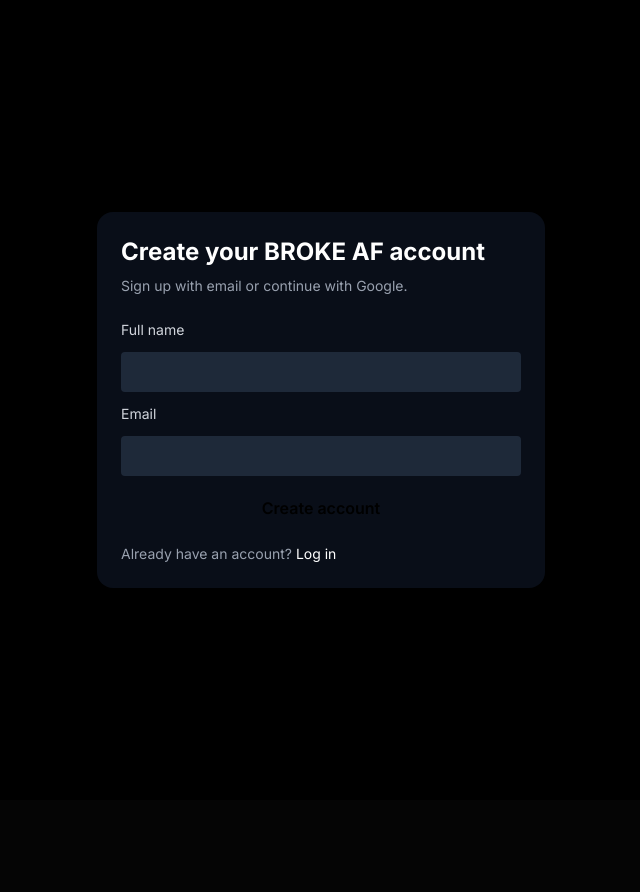
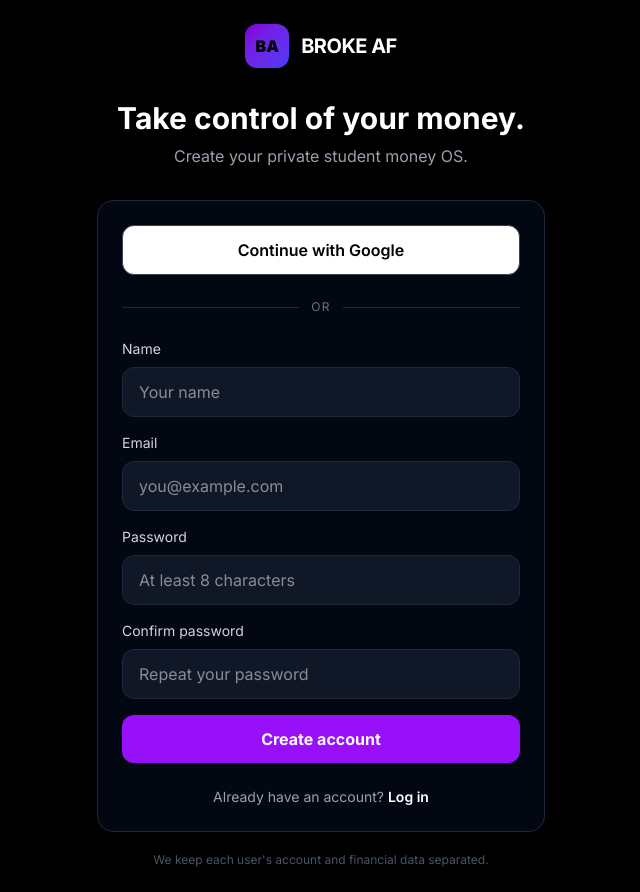
Before and after one commit to Alok2709-dev/Broke-AF, a Next.js app: page /auth/signup in a window 1280 px wide. Shown: the whole page, without its empty margins (319-959 px from the left). Before the commit the page ends 800 px from the top, so only its background shows below. Built offline with nearby package versions, Linux system fonts and the light colour scheme.

Commit message:
feat(auth): implement Google and email authentication

```diff
--- a/app/auth/signup/page.tsx
+++ b/app/auth/signup/page.tsx
@@ -1,20 +1,112 @@
-import React from 'react'
+'use client'
+
+import React, { useState } from 'react'
 import Link from 'next/link'
+import { signIn } from 'next-auth/react'
+import { useRouter } from 'next/navigation'
 
-export default function SignupPage(){
+export default function SignupPage() {
+  const router = useRouter()
+  const [name, setName] = useState('')
+  const [email, setEmail] = useState('')
+  const [password, setPassword] = useState('')
+  const [confirmPassword, setConfirmPassword] = useState('')
+  const [error, setError] = useState('')
+  const [loading, setLoading] = useState(false)
+
+  async function handleSignup(e: React.FormEvent) {
+    e.preventDefault()
+    setError('')
+
+    if (password.length < 8) return setError('Use a password with at least 8 characters.')
+    if (password !== confirmPassword) return setError('Passwords do not match.')
+
+    setLoading(true)
+    const response = await fetch('/api/auth/register', {
+      method: 'POST',
+      headers: { 'Content-Type': 'application/json' },
+      body: JSON.stringify({ name, email, password })
+    })
+    const data = await response.json()
+
+    if (!response.ok) {
+      setLoading(false)
+      setError(data.error || 'Could not create your account.')
+      return
+    }
+
+    const result = await signIn('credentials', { email, password, redirect: false, callbackUrl: '/dashboard' })
+    setLoading(false)
+
+    if (result?.error) {
+      router.push('/auth/login')
+      return
+    }
+
+    router.push('/dashboard')
+    router.refresh()
+  }
+
+  async function handleGoogle() {
+    setError('')
+    await signIn('google', { callbackUrl: '/dashboard' })
+  }
+
   return (
-    <main className="min-h-screen flex items-center justify-center p-8">
-      <div className="w-full max-w-md bg-gray-900/60 p-6 rounded-2xl">
-        <h1 className="text-2xl font-bold">Create your BROKE AF account</h1>
-        <p className="text-sm text-gray-400 mt-2">Sign up with email or continue with Google.</p>
-        <form className="mt-6 grid gap-3">
-          <label className="text-sm text-gray-300">Full name</label>
-          <input type="text" name="name" className="px-3 py-2 rounded bg-gray-800 text-white" />
-          <label className="text-sm text-gray-300">Email</label>
-          <input type="email" name="email" className="px-3 py-2 rounded bg-gray-800 text-white" />
-          <button className="px-4 py-2 rounded bg-accent text-black font-semibold">Create account</button>
-        </form>
-        <div className="mt-4 text-sm text-gray-400">Already have an account? <Link href="/auth/login" className="text-white">Log in</Link></div>
+    <main className="min-h-screen bg-black text-white flex items-center justify-center p-6">
+      <div className="w-full max-w-md">
+        <div className="mb-8 text-center">
+          <Link href="/" className="inline-flex items-center gap-3">
+            <div className="w-11 h-11 rounded-xl bg-gradient-to-br from-purple-700 to-indigo-600 flex items-center justify-center text-black font-black">BA</div>
+            <span className="text-xl font-bold tracking-tight">BROKE AF</span>
+          </Link>
+          <h1 className="text-3xl font-bold mt-8">Take control of your money.</h1>
+          <p className="text-gray-400 mt-2">Create your private student money OS.</p>
+        </div>
+
+        <div className="rounded-2xl border border-gray-800 bg-gray-950 p-6 shadow-2xl">
+          <button type="button" onClick={handleGoogle} className="w-full rounded-xl border border-gray-700 bg-white text-black py-3 font-semibold hover:bg-gray-100 transition">
+            Continue with Google
+          </button>
+
+          <div className="flex items-center gap-3 my-6">
+            <div className="h-px bg-gray-800 flex-1" />
+            <span className="text-xs text-gray-500 uppercase tracking-widest">or</span>
+            <div className="h-px bg-gray-800 flex-1" />
+          </div>
+
+          <form onSubmit={handleSignup} className="space-y-4">
+            <div>
+              <label className="block text-sm text-gray-300 mb-2">Name</label>
+              <input required type="text" autoComplete="name" value={name} onChange={(e) => setName(e.target.value)} className="w-full px-4 py-3 rounded-xl bg-gray-900 border border-gray-800 outline-none focus:border-purple-500" placeholder="Your name" />
+            </div>
+
+            <div>
+              <label className="block text-sm text-gray-300 mb-2">Email</label>
+              <input required type="email" autoComplete="email" value={email} onChange={(e) => setEmail(e.target.value)} className="w-full px-4 py-3 rounded-xl bg-gray-900 border border-gray-800 outline-none focus:border-purple-500" placeholder="you@example.com" />
+            </div>
+
+            <div>
+              <label className="block text-sm text-gray-300 mb-2">Password</label>
+              <input required minLength={8} type="password" autoComplete="new-password" value={password} onChange={(e) => setPassword(e.target.value)} className="w-full px-4 py-3 rounded-xl bg-gray-900 border border-gray-800 outline-none focus:border-purple-500" placeholder="At least 8 characters" />
+            </div>
+
+            <div>
+              <label className="block text-sm text-gray-300 mb-2">Confirm password</label>
+              <input required minLength={8} type="password" autoComplete="new-password" value={confirmPassword} onChange={(e) => setConfirmPassword(e.target.value)} className="w-full px-4 py-3 rounded-xl bg-gray-900 border border-gray-800 outline-none focus:border-purple-500" placeholder="Repeat your password" />
+            </div>
+
+            {error && <div className="rounded-xl border border-red-900/60 bg-red-950/30 px-4 py-3 text-sm text-red-300">{error}</div>}
+
+            <button disabled={loading} className="w-full rounded-xl bg-purple-600 py-3 font-bold hover:bg-purple-500 disabled:opacity-50 transition">
+              {loading ? 'Creating your account…' : 'Create account'}
+            </button>
+          </form>
+
+          <p className="text-center text-sm text-gray-400 mt-6">Already have an account? <Link href="/auth/login" className="text-white font-semibold hover:underline">Log in</Link></p>
+        </div>
+
+        <p className="text-center text-xs text-gray-600 mt-5">We keep each user's account and financial data separated.</p>
       </div>
     </main>
   )
```
